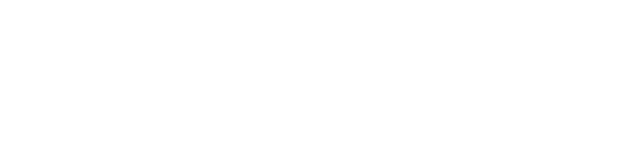
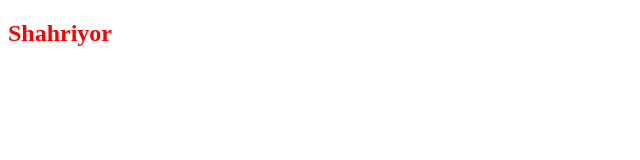
Before and after one commit to ShahriyorDeveloper/team-Project, a plain HTML site: page index.html in a window 1280 px wide. Shown: the whole page, without its empty margins (0-640 px from the left). Drawn offline with Linux system fonts and the light colour scheme.

Commit message:
"text qo'shdim"

```diff
--- a/index.html
+++ b/index.html
@@ -3,9 +3,11 @@
 <head>
     <meta charset="UTF-8">
     <meta name="viewport" content="width=device-width, initial-scale=1.0">
+    <link rel="stylesheet" href="./style.css">
     <title>Document</title>
 </head>
 <body>
+    <h2 class="shahriyor">Shahriyor</h2>
 
 </body>
 </html>
--- a/style.css
+++ b/style.css
@@ -0,0 +1,3 @@
+.shahriyor{
+    color: red;
+}
```
